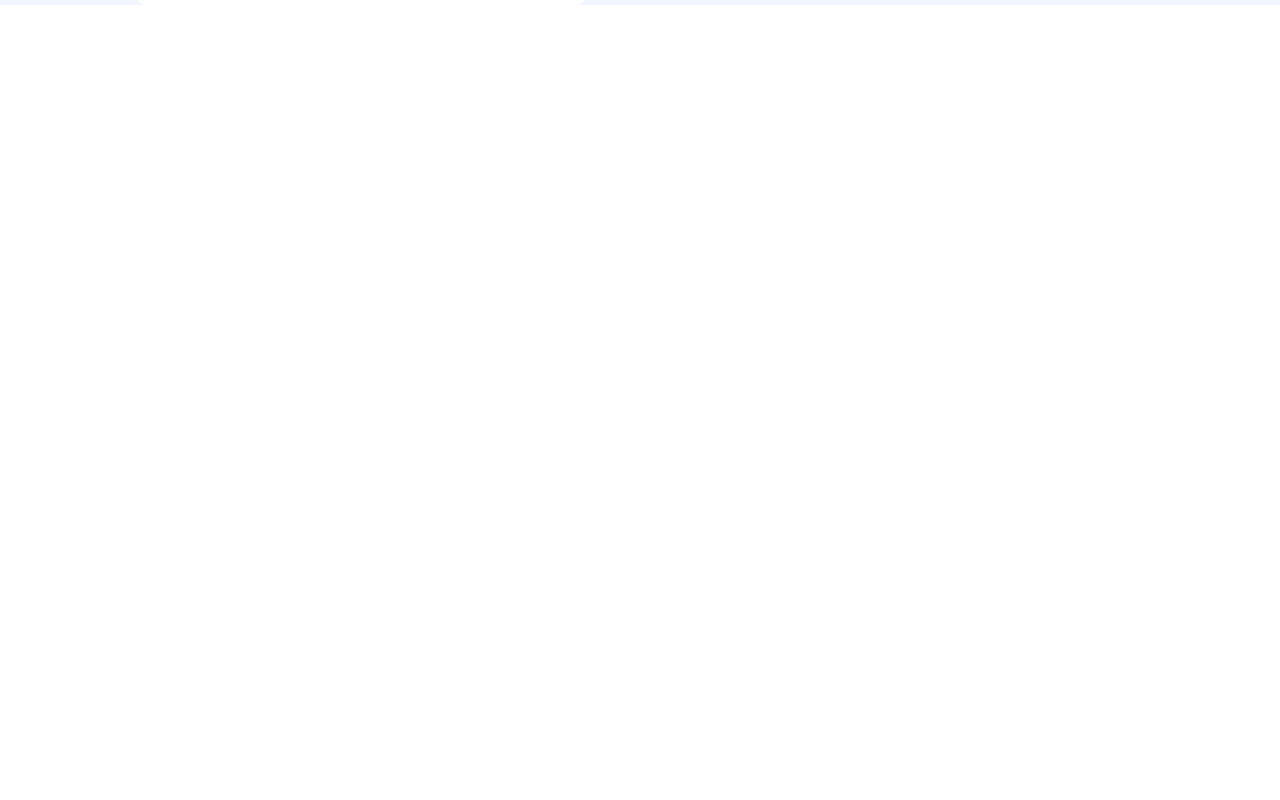
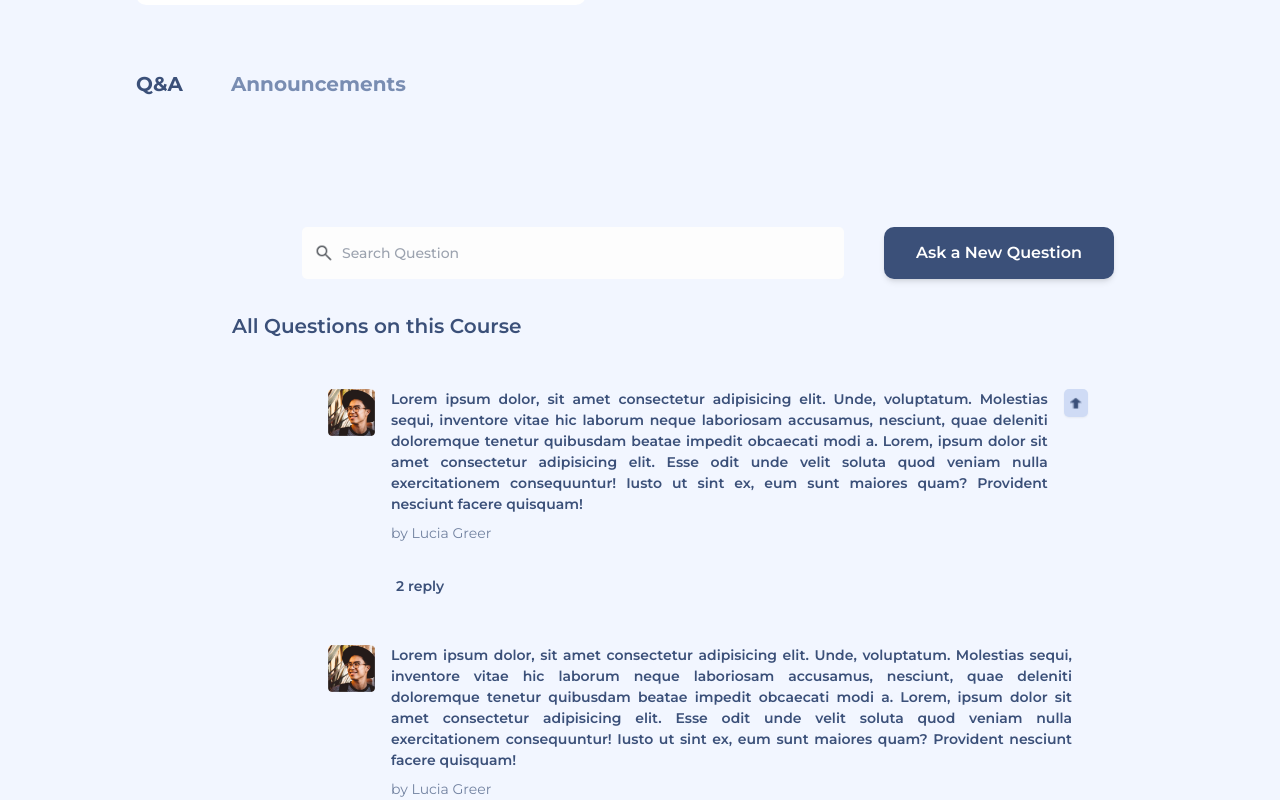
Before and after one commit to sachin96Boy/tution-frontend, a React (Vite) app: page /mylessons/1 in a window 1280 px wide. Shown: the part 1260-2060 px from the top of the page. Before the commit the page ends 1265 px from the top, so only its background shows below. Built offline with nearby package versions, Linux system fonts and the light colour scheme.

Commit message:
Q and A Section Comleted

```diff
--- /dev/null
+++ b/src/Components/Announcement.tsx
@@ -0,0 +1,4 @@
+const Announcement = () => {
+  return <div>Announcement</div>;
+};
+export default Announcement;
--- /dev/null
+++ b/src/Components/Elements/PostElement.tsx
@@ -0,0 +1,27 @@
+import profile_pic from "../../assets/Images/Profile_photo.png";
+import uparrow from "../../assets/Images/uparrow.png";
+const PostElement = () => {
+  return (
+    <div className="w-full flex flex-row justify-start items-start mt-8 px-24 py-4 max-md:px-2">
+      <img src={profile_pic} alt="" className="w-[47px] h-[47px] mr-4" />
+      <div className="w-full mr-4">
+        <p className="text-[14px] font-[600] text-[#3B5079] text-justify">
+          Lorem ipsum dolor, sit amet consectetur adipisicing elit. Unde,
+          voluptatum. Molestias sequi, inventore vitae hic laborum neque
+          laboriosam accusamus, nesciunt, quae deleniti doloremque tenetur
+          quibusdam beatae impedit obcaecati modi a. Lorem, ipsum dolor sit amet
+          consectetur adipisicing elit. Esse odit unde velit soluta quod veniam
+          nulla exercitationem consequuntur! Iusto ut sint ex, eum sunt maiores
+          quam? Provident nesciunt facere quisquam!
+        </p>
+        <p className="text-[14px] font-[400] text-[#7383A1] text-justify mt-2">
+          {"by " + "Lucia Greer"}
+        </p>
+      </div>
+      <div className="w-[28px] h-[28px] bg-[#CFDBF5] rounded-[5px] flex justify-center items-center shadow-sm">
+        <img src={uparrow} alt="" className="w-[12px] h-[12px]" />
+      </div>
+    </div>
+  );
+};
+export default PostElement;
--- /dev/null
+++ b/src/Components/Elements/PostReplyElement.tsx
@@ -0,0 +1,23 @@
+import profile_pic from "../../assets/Images/Profile_photo.png";
+const PostReplyElement = () => {
+  return (
+    <div className="w-full flex flex-row justify-start items-start mt-8 py-4 px-24 max-md:px-2">
+      <img src={profile_pic} alt="" className="w-[47px] h-[47px] mr-4" />
+      <div className="w-full mr-4">
+        <p className="text-[14px] font-[600] text-[#3B5079] text-justify">
+          Lorem ipsum dolor, sit amet consectetur adipisicing elit. Unde,
+          voluptatum. Molestias sequi, inventore vitae hic laborum neque
+          laboriosam accusamus, nesciunt, quae deleniti doloremque tenetur
+          quibusdam beatae impedit obcaecati modi a. Lorem, ipsum dolor sit amet
+          consectetur adipisicing elit. Esse odit unde velit soluta quod veniam
+          nulla exercitationem consequuntur! Iusto ut sint ex, eum sunt maiores
+          quam? Provident nesciunt facere quisquam!
+        </p>
+        <p className="text-[14px] font-[400] text-[#7383A1] text-justify mt-2">
+          {"by " + "Lucia Greer"}
+        </p>
+      </div>
+    </div>
+  );
+};
+export default PostReplyElement;
--- a/src/Components/Elements/SearchBox.tsx
+++ b/src/Components/Elements/SearchBox.tsx
@@ -2,15 +2,17 @@ import search_icon from "../../assets/Images/search_icon.png";
 const SearchBox = ({
   value,
   onChange,
+  placeholder = "Search",
 }: {
   value: string;
   onChange: (e: React.ChangeEvent<HTMLInputElement>) => void;
+  placeholder?: string;
 }) => {
   return (
     <input
       type="text"
       className="h-[52px] max-w-[80%] mr-6 text-[14px] py-auto px-10 rounded-[5px] border-none text-[#999999] focus:outline-none bg-[#FDFDFD] w-[542px] max-md:w-[200px] max-md:mr-2"
-      placeholder="Search"
+      placeholder={placeholder}
       value={value}
       onChange={onChange}
       style={{
--- /dev/null
+++ b/src/Components/Qa.tsx
@@ -0,0 +1,45 @@
+import { useState } from "react";
+import SearchBox from "./Elements/SearchBox";
+import PostElement from "./Elements/PostElement";
+import PostReplyElement from "./Elements/PostReplyElement";
+
+const Qa = () => {
+  const [search, setSearch] = useState("");
+  return (
+    <div className="w-full flex flex-col justify-start items-center mt-8 p-24 max-md:px-8">
+      <div className="w-full flex flex-row max-md:flex-col justify-center gap-4 items-center">
+        <SearchBox
+          placeholder="Search Question"
+          value={search}
+          onChange={(e) => {
+            setSearch(e.target.value);
+          }}
+        />
+        <button className="w-fit px-8 h-[52px] bg-[#3B5079] text-[16px] font-[600] text-white rounded-[10px] shadow-md hover:scale-105 transition-all duration-200">
+          Ask a New Question
+        </button>
+      </div>
+      <div className="w-full mt-8">
+        <h1 className="text-[20px] font-[600] text-[#3B5079]">
+          All Questions on this Course
+        </h1>
+        <PostElement />
+        <p className="text-[14px] font-[600] text-[#3B5079] ml-[164px] mt-4">
+          2 reply
+        </p>
+        <PostReplyElement />
+        <PostReplyElement />
+        <div className="w-full h-[1px] bg-[#CFDBF5] mt-4"></div>
+
+        <PostElement />
+        <p className="text-[14px] font-[600] text-[#3B5079] ml-[164px] mt-4">
+          2 reply
+        </p>
+        <PostReplyElement />
+        <PostReplyElement />
+        <div className="w-full h-[1px] bg-[#CFDBF5] mt-4"></div>
+      </div>
+    </div>
+  );
+};
+export default Qa;
--- a/src/Pages/MyLesson/MyLesson.tsx
+++ b/src/Pages/MyLesson/MyLesson.tsx
@@ -1,7 +1,10 @@
 import video from "../../assets/Videos/video.webm";
 import { useState } from "react";
+import Qa from "../../Components/Qa";
+import Announcement from "../../Components/Announcement";
 const MyLesson = () => {
   const [active, setActive] = useState("overview");
+  const [activeB, setActiveB] = useState("q&a");
   return (
     <div className=" font-montserrat flex flex-col items-start h-full w-full">
       <h1 className="text-[30px] font-[700] text-[#3B5079]">
@@ -65,6 +68,31 @@ const MyLesson = () => {
           )}
         </div>
       </div>
+      <div className="w-full h-fit text-[15px] font-[500] text-[#3B5079] font-montserrat transition-all duration-200 mt-16">
+        <div className="flex flex-row justify-start gap-12 items-center h-full w-full">
+          <h1
+            className={
+              "text-[20px] font-[700] " +
+              (activeB === "q&a" ? " text-[#3B5079]" : "text-[#798DB2]")
+            }
+            onClick={() => setActiveB("q&a")}
+          >
+            Q&A
+          </h1>
+          <h1
+            className={
+              "text-[20px] font-[700] " +
+              (activeB === "announcements"
+                ? " text-[#3B5079]"
+                : "text-[#798DB2]")
+            }
+            onClick={() => setActiveB("announcements")}
+          >
+            Announcements
+          </h1>
+        </div>
+        {activeB === "q&a" ? <Qa /> : <Announcement />}
+      </div>
     </div>
   );
 };
```
Also changed, not shown: src/assets/Images/uparrow.png (added).
